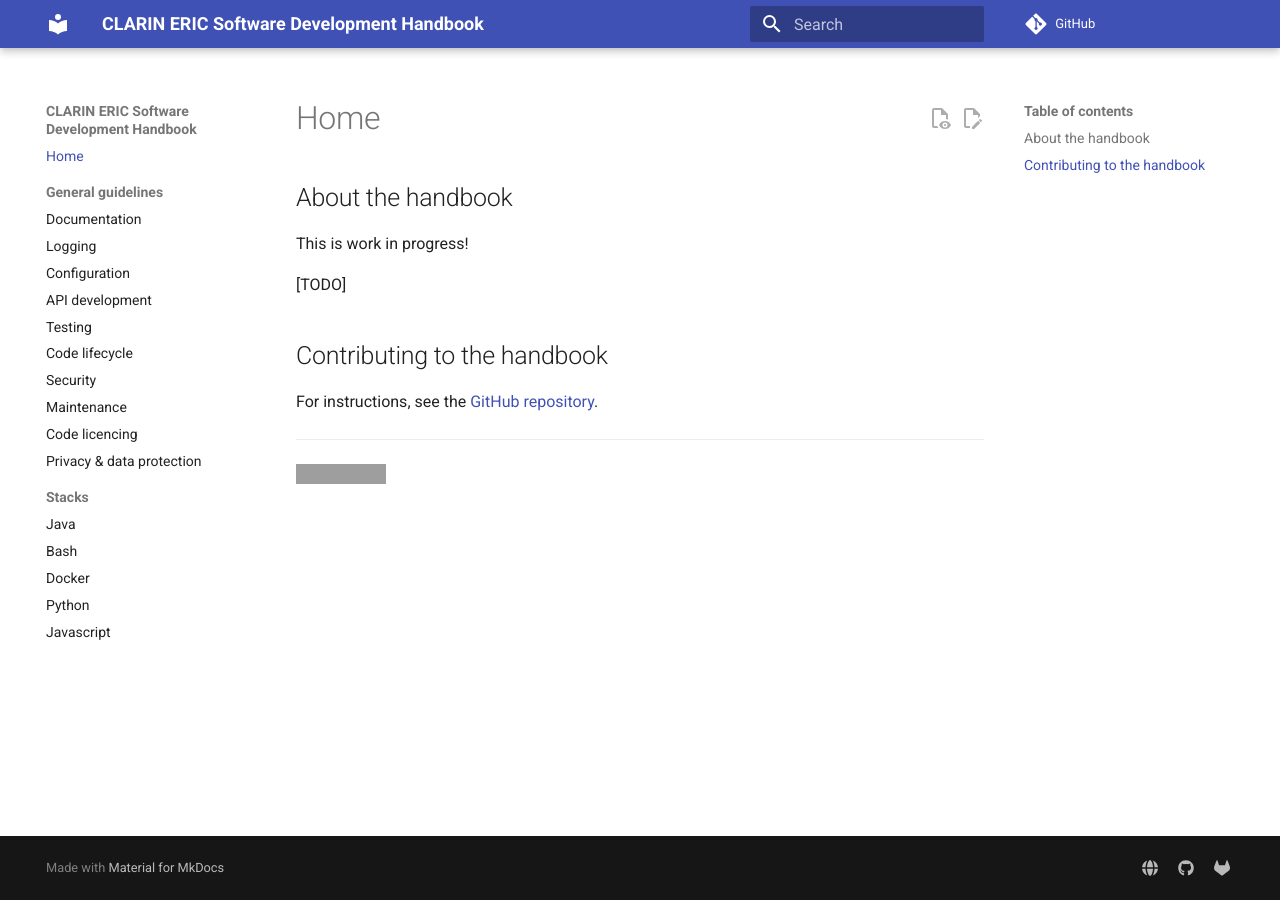
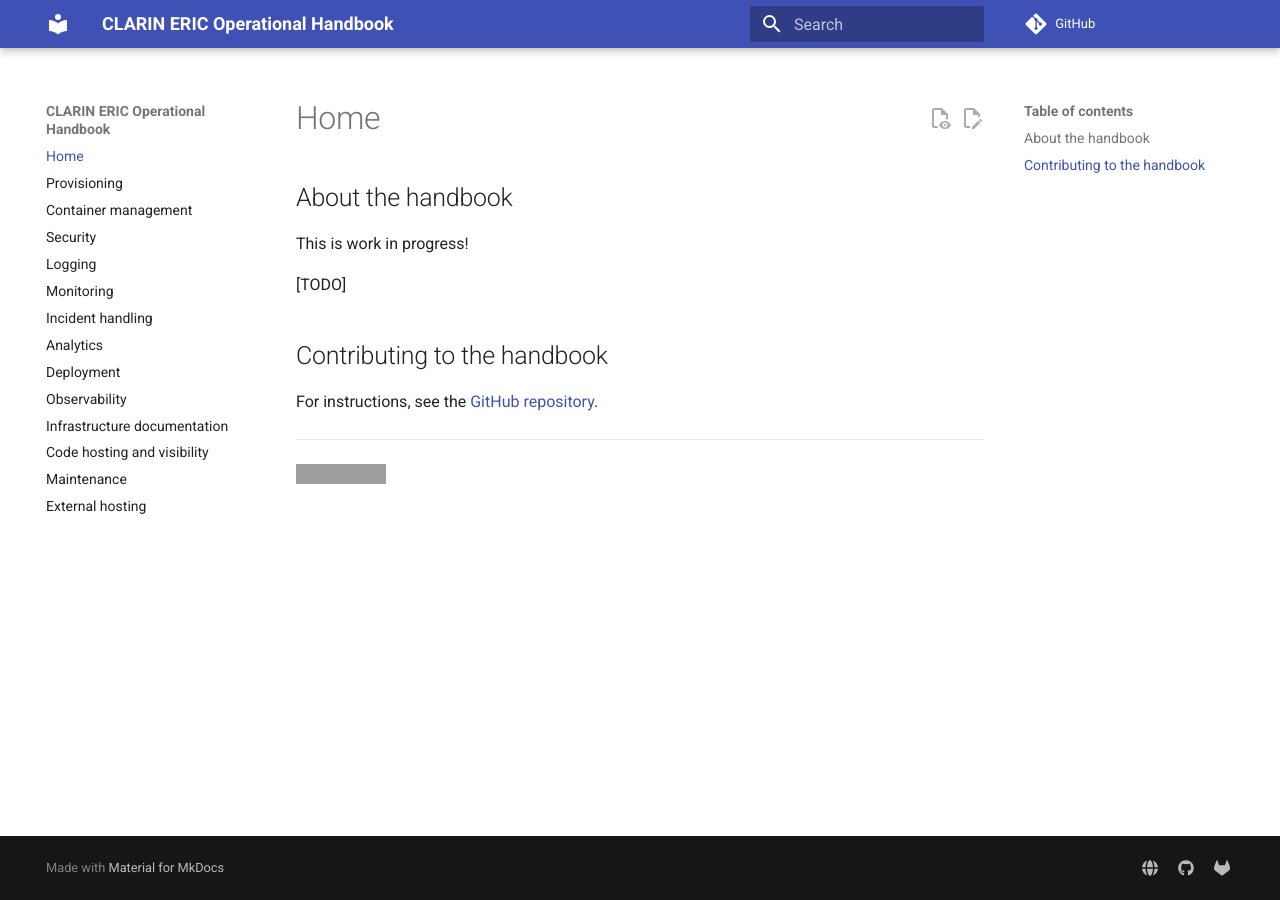
Before and after one commit to clarin-eric/handbook-operations, an MkDocs documentation site: the page built from docs/index.md, in a window 1280 px wide. Built offline with MkDocs 1.6.1 and Material for MkDocs 9.7.7, drawn with Linux system fonts in a browser that asks for light colours; comment, search, counter and statistics services are not loaded; grey boxes are pictures that could not be loaded.

Commit message:
Adapted structure and readme to operational

```diff
--- a/README.md
+++ b/README.md
@@ -1,11 +1,11 @@
 **Read the docs at [clarin-eric.github.io/handbook-operations](https://clarin-eric.github.io/handbook-operations/)**
 
-# Sources for the CLARIN ERIC Software Development Guidelines
+# Sources for the CLARIN ERIC Operational Guidelines
 
 [![Publication to GitHub Pages](https://github.com/clarin-eric/handbook-operations/actions/workflows/publish.yml/badge.svg)](https://github.com/clarin-eric/handbook-operations/actions/workflows/publish.yml)
 
-This repository provides the content and configurations for the CLARIN ERIC Software
-Development Guidelines.
+This repository provides the content and configurations for the CLARIN ERIC Operaional
+Guidelines.
 
 This is currently work in progress.
 
--- a/mkdocs.yml
+++ b/mkdocs.yml
@@ -1,5 +1,5 @@
-site_name: CLARIN ERIC Software Development Handbook
-site_author: CLARIN ERIC developers
+site_name: CLARIN ERIC Operational Handbook
+site_author: CLARIN ERIC sysops & developers
 site_url: https://clarin-eric.github.io/handbook-operations
 repo_url: https://github.com/clarin-eric/handbook-operations
 edit_uri: edit/main/docs/
@@ -31,21 +31,17 @@ extra_css:
   - stylesheets/clarin-colours.css
 
 nav:
-  - Home: index.md
-  - 'General guidelines':
-    - 'Documentation': general-guidelines/documentation.md
-    - 'Logging': general-guidelines/logging.md
-    - 'Configuration': general-guidelines/configuration.md
-    - 'API development': general-guidelines/api.md
-    - 'Testing': general-guidelines/testing.md
-    - 'Code lifecycle': general-guidelines/code-lifecycle.md
-    - 'Security':  general-guidelines/security.md
-    - 'Maintenance':  general-guidelines/maintenance.md
-    - 'Code licencing':  general-guidelines/code-licencing.md
-    - 'Privacy & data protection':  general-guidelines/privacy-data-protection.md
-  - 'Stacks':
-    - 'Java': stack/java.md
-    - 'Bash': stack/bash.md
-    - 'Docker': stack/docker.md
-    - 'Python': stack/python.md
-    - 'Javascript': stack/javascript.md
+  - 'Home': index.md
+  - 'Provisioning': Provisioning.md
+  - 'Container management': ContainerManagement.md
+  - 'Security': Security.md
+  - 'Logging': Logging.md
+  - 'Monitoring': Monitoring.md
+  - 'Incident handling': IncidentHandling.md
+  - 'Analytics': Analytics.md
+  - 'Deployment': Deployment.md
+  - 'Observability': Observability.md
+  - 'Infrastructure documentation': InfrastructureDocumentation.md
+  - 'Code hosting and visibility': CodeHosting_Visibility.md
+  - 'Maintenance': Maintenance.md
+  - 'External hosting': ExternalHosting.md
```
